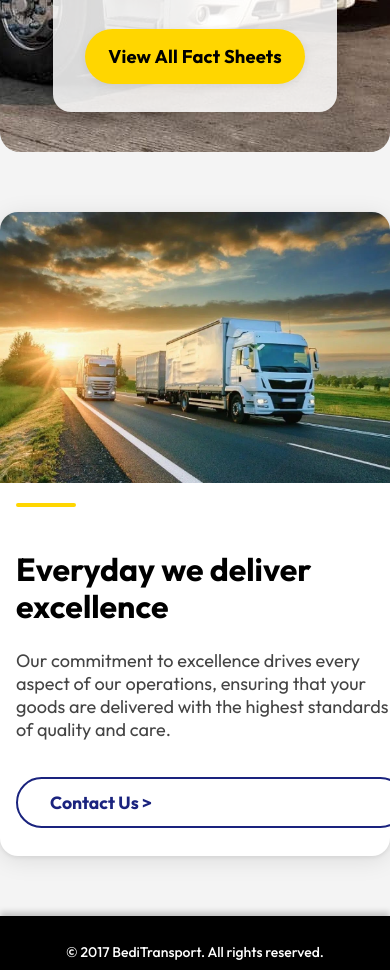
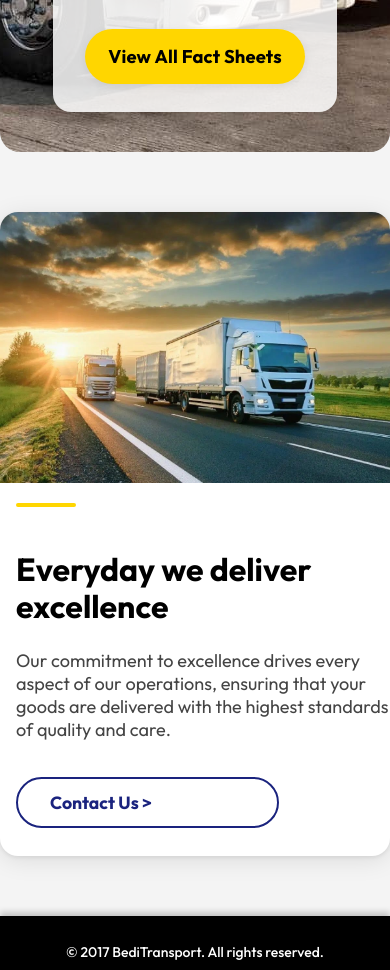
Before and after one commit to eldamulaku/eldamulaku-beditransportUMIB1, a plain HTML site: page about.html in a window 390 px wide. Shown: the part 3315-4285 px from the top of the page. Drawn offline with Linux system fonts and the light colour scheme.

Commit message:
fixed the last button for media query

```diff
--- a/about.css
+++ b/about.css
@@ -551,6 +551,9 @@ header.emHeader .emMainNav ul li a:hover {
     .emColTwo {
         padding: 36px 16px 28px 16px;
     }
+    .emColTwo a{
+width: 50%;
+    }
     .emColTwo::before {
         left: 16px;
         top: 20px;
```
